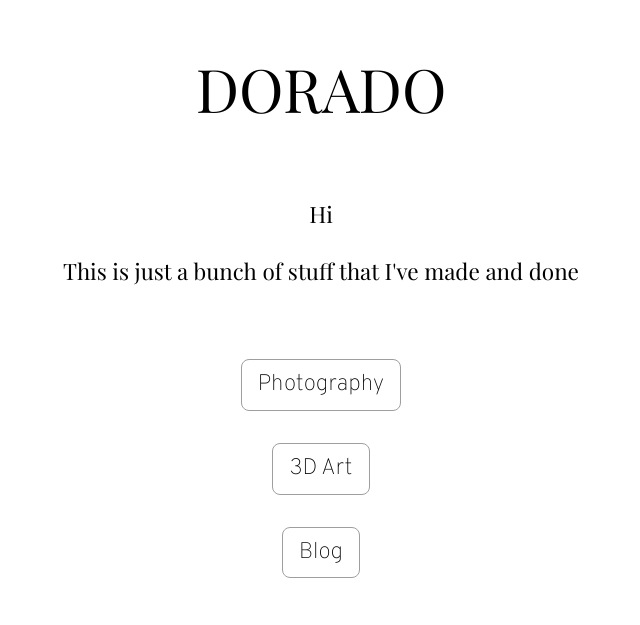
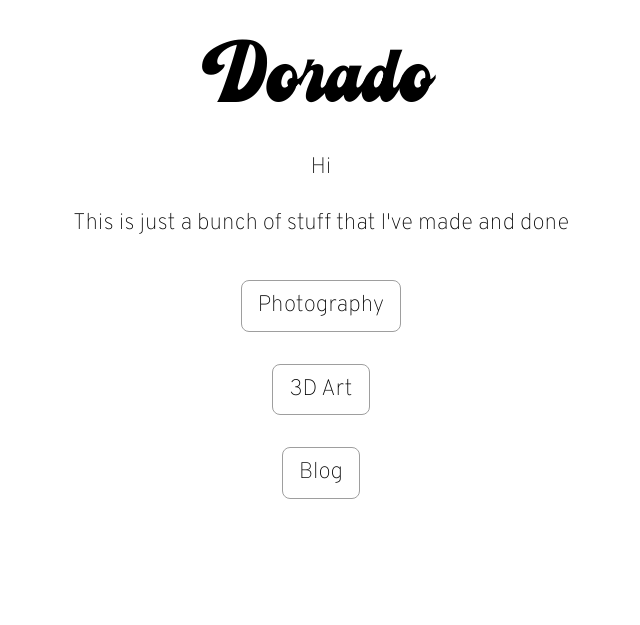
Before and after one commit to the-real-dorado/the-real-dorado.github.io, a PHP site: page / in a window 1280 px wide. Shown: the top 625 px of the page, without its empty margins (319-959 px from the left). Run offline with PHP 8.4, Linux system fonts and the light colour scheme.

Commit message:
title animation

```diff
--- a/index.html
+++ b/index.html
@@ -1,5 +1,6 @@
 <!DOCTYPE html>
 <html lang="en" dir="ltr">
+
   <head>
     <title>dorado</title>
     <meta charset="utf-8">
@@ -9,23 +10,26 @@
     <link rel="stylesheet" href="/styles/animate.min.css">
     <link rel="stylesheet" href="/styles/w3.css">
     <link rel="stylesheet" href="/styles/master.css">
+    <link rel="stylesheet" href="/styles/title_animation.css">
+    <link rel="preload" href="/styles/fonts/Relieve.ttf" as="font" type="font/ttf" crossorigin="anonymous">
   </head>
-  <header>
-    <div class="w3-container w3-padding-16"></div>
-    <h1 class="w3-container">
-      DORADO</h1>
-    <div class="w3-container w3-padding-16"></div>
+
+  <header style="overflow: hidden;">
+    <h1 class="w3-container glitch">
+      Dorado
+    </h1>
   </header>
+
   <body>
+    <div class="w3-container w3-padding-64"></div>
+    <div class="w3-container w3-padding-16 mobile"></div>
+    <style>@media (min-width: 601px) {.mobile {display: none !important;}}</style>
     <div>
       <p class="format w3-container animate__animated animate__fadeInUp">
         Hi</p>
       <p class="format w3-container animate__animated animate__fadeInUp animate__delay-1s">
         This is just a bunch of stuff that I've made and done</p>
     </div>
-
-    <div class="w3-container w3-padding-16"></div>
-
     <div class="format w3-container w3-padding-16">
       <a href="/pages/photography.html" style="font-family:'Overpass',serif;" id="flip"
       class="w3-button w3-border w3-border-grey w3-round-large animate__animated animate__fadeInUp animate__delay-2s">
@@ -41,6 +45,6 @@
         class="w3-button w3-border w3-border-grey w3-round-large animate__animated animate__fadeInUp animate__delay-2s">
         Blog</a>
     </div>
-    <div class="w3-container w3-padding-16"></div>
   </body>
+
 </html>
--- a/styles/master.css
+++ b/styles/master.css
@@ -1,11 +1,51 @@
 /* custom fonts */
 @font-face {
     font-family: 'Playfair Display';
-    src: url('/styles/PlayfairDisplay-Regular.ttf');
+    src: url('/styles/fonts/PlayfairDisplay-Regular.ttf');
 }
 @font-face {
     font-family: 'Overpass';
-    src: url('/styles/Overpass-Thin.ttf');
+    src: url('/styles/fonts/Overpass-Thin.ttf');
+}
+
+@font-face {
+  font-family: 'Alex Brush'; /* Dorado */
+  src: url('/styles/fonts/AlexBrush-Regular.ttf');
+}
+
+@font-face {
+  font-family: 'Cylburn'; /* Edwin George */
+  src: url('/styles/fonts/Cylburn.ttf');
+}
+
+@font-face {
+  font-family: 'Limelight'; /* DORADO */
+  src: url('/styles/fonts/Limelight-Regular.ttf');
+}
+
+@font-face {
+  font-family: 'Outward'; /* Edwin George */
+  src: url('/styles/fonts/outward-round.ttf');
+}
+
+@font-face {
+  font-family: 'Plaster'; /* DORADO */
+  src: url('/styles/fonts/Plaster-Regular.ttf');
+}
+
+@font-face {
+  font-family: 'Relieve'; /* Dorado */
+  src: url('/styles/fonts/Relieve.ttf');
+}
+
+@font-face {
+  font-family: 'Sail'; /* Dorado */
+  src: url('/styles/fonts/Sail-Regular.otf');
+}
+
+@font-face {
+  font-family: 'Roboto Mono'; /* Dorado */
+  src: url('/styles/fonts/RobotoMono-Regular.ttf');
 }
 
 
@@ -37,7 +77,7 @@ header h1{
 
 /* general format */
 .format {
-  font-family: 'Playfair Display', serif;
+  font-family: 'Overpass', serif;
   font-size: 1.5rem;
   text-align: center;
   display: flex;
--- /dev/null
+++ b/styles/title_animation.css
@@ -0,0 +1,108 @@
+/* block */
+:root {
+    --initial-font: 'Overpass', sans-serif;
+    --final-font: 'Limelight';
+    /* --final-font: 'Plaster'; */
+    --text-case-initial: lowercase;
+    --text-case-final: uppercase;
+    --offset-initial: 2rem;
+    --offset-final: 2rem;
+    --initial-font-size: 4rem;
+    --final-font-size: 4rem;
+}
+
+/* handwritten */
+:root {
+    --initial-font: 'Overpass', sans-serif;
+    /* --final-font: 'Alex Brush'; */
+    /* --final-font: 'Sail'; */
+    /* --final-font: 'Outward'; */
+    --final-font: 'Relieve'; /* update preload in HTML */
+    --text-case-initial: uppercase;
+    --text-case-final: capitalize;
+    --offset-initial: 2rem;
+    --offset-final: 2rem; /* 0rem for mobile */
+    --initial-font-size: 4rem;
+    --final-font-size: 8rem;
+}
+
+@keyframes glitch {
+    0% {
+        text-shadow: 6px 0 red, -6px 0 blue;
+        transform: translateX(1px);
+        font-family: var(--initial-font);
+        text-transform: var(--text-case-initial);
+        top: var(--offset-initial);
+        font-size: var(--initial-font-size);
+        position: absolute;
+        left: 50%;
+        transform: translateX(-50%) translateX(1px);
+    }
+
+    50% {
+        text-shadow: 6px 0 blue, -6px 0 red;
+        transform: translateX(1px);
+        font-family: var(--final-font);
+        text-transform: var(--text-case-final);
+        top: var(--offset-final);
+        font-size: var(--final-font-size);
+        position: absolute;
+        left: 50%;
+        transform: translateX(-50%) translateX(1px);
+    }
+
+    65% {
+        text-shadow: -6px 0 red, 6px 0 blue;
+        transform: translateX(-1px);
+        font-family: var(--initial-font);
+        text-transform: var(--text-case-initial);
+        top: var(--offset-initial);
+        font-size: var(--initial-font-size);
+        position: absolute;
+        left: 50%;
+        transform: translateX(-50%) translateX(-1px);
+    }
+
+    75% {
+        text-shadow: -6px 0 blue, 6px 0 red;
+        transform: translateX(-1px);
+        font-family: var(--final-font);
+        text-transform: var(--text-case-final);
+        top: var(--offset-final);
+        font-size: var(--final-font-size);
+        position: absolute;
+        left: 50%;
+        transform: translateX(-50%);
+    }
+
+    100% {
+        text-shadow: none;
+        transform: translateX(0px);
+        font-family: var(--final-font);
+        text-transform: var(--text-case-final);
+        top: var(--offset-final);
+        font-size: var(--final-font-size);
+        position: absolute;
+        left: 50%;
+        transform: translateX(-50%);
+    }
+}
+
+.glitch {
+    font-family: var(--initial-font);
+    text-transform: var(--text-case-initial);
+    font-size: var(--initial-font-size);
+    line-height: 6rem;
+    position: absolute;
+    animation: glitch 0.5s steps(3, end) 1 forwards;
+    animation-delay: 3s;
+    left: 50%;
+    top: 2rem;
+    transform: translateX(-50%);
+}
+
+@media screen and (max-width: 600px) {
+    :root {
+        --offset-final: 0rem;
+    }
+}
```
Also changed, not shown: styles/fonts/AlexBrush-Regular.ttf (added), styles/fonts/Cylburn.ttf (added), styles/fonts/Limelight-Regular.ttf (added), styles/fonts/Overpass-Thin.ttf (renamed from styles/Overpass-Thin.ttf), styles/fonts/Plaster-Regular.ttf (added), styles/fonts/PlayfairDisplay-Regular.ttf (renamed from styles/PlayfairDisplay-Regular.ttf), styles/fonts/Relieve.ttf (added), styles/fonts/RobotoMono-Regular.ttf (added), styles/fonts/Sail-Regular.otf (added), styles/fonts/outward-round.ttf (added).
